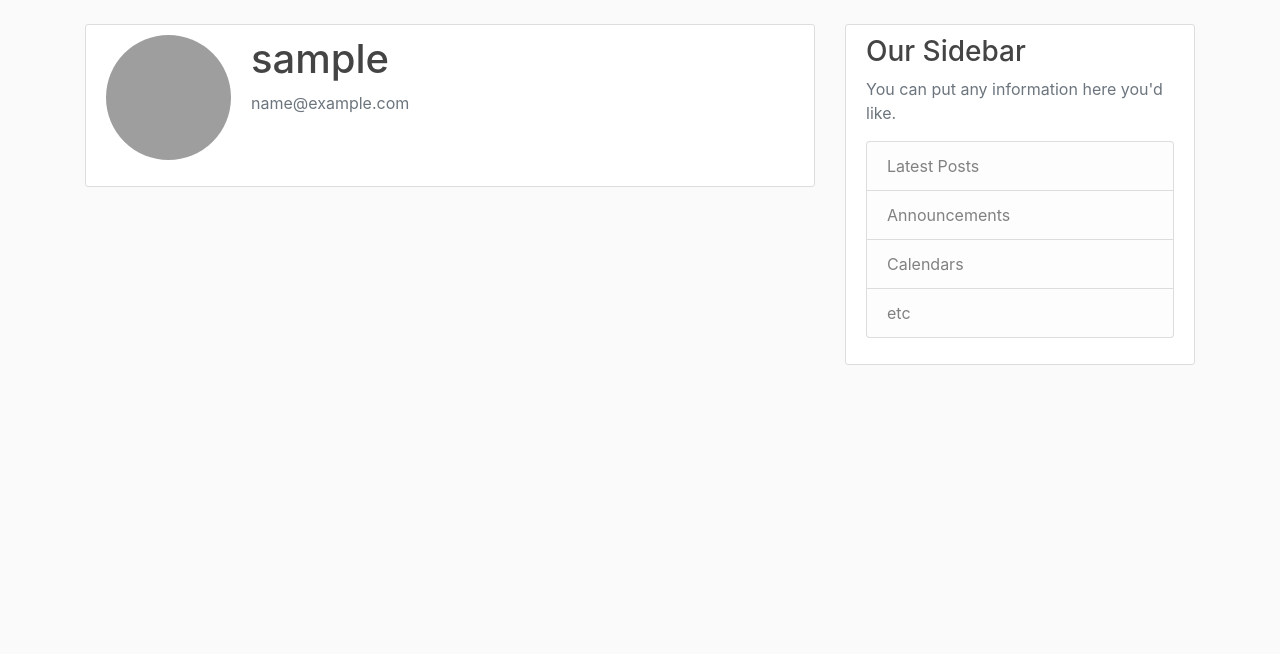
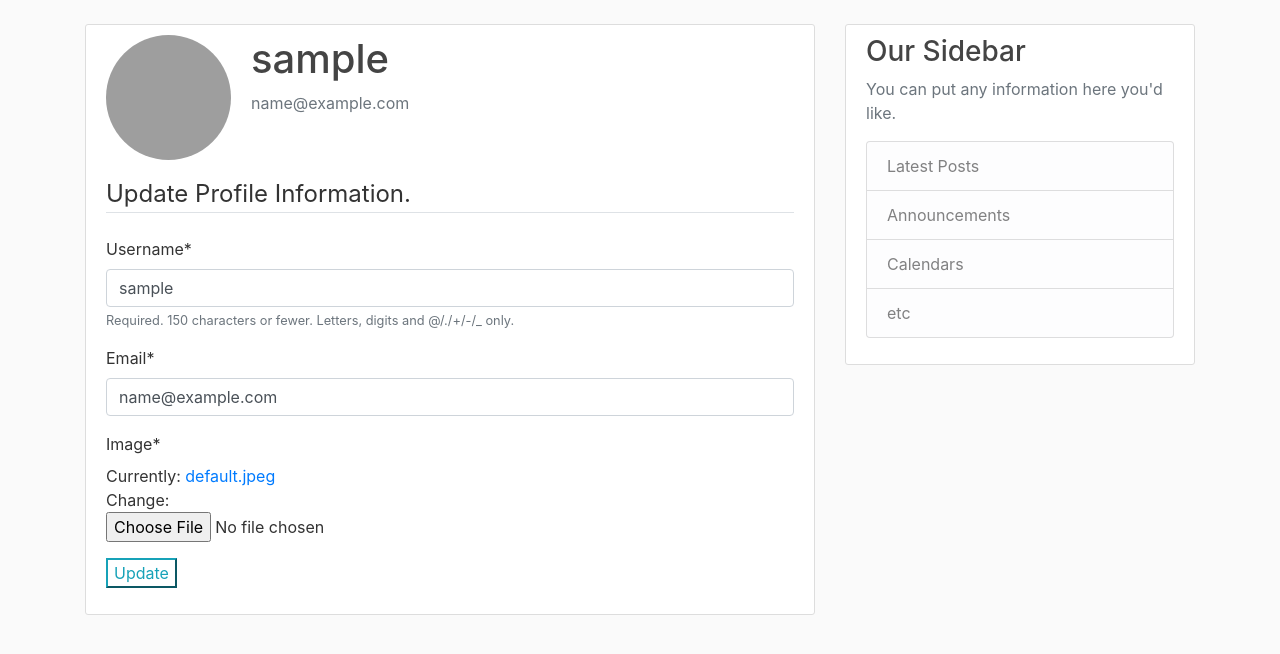
Before and after one commit to BlueHat01/PAM, a Django app: page /profile/ in a window 1280 px wide. Shown: the part 56-710 px from the top of the page. Run offline with Django 3.2, Linux system fonts and the light colour scheme; the visitor is signed in with stand-in values (Sample User, id 1); some libraries are stand-ins or nearby versions; grey boxes are pictures that could not be loaded.

Commit message:
user profile update

```diff
--- a/PAM1/urls.py
+++ b/PAM1/urls.py
@@ -35,6 +35,10 @@ urlpatterns = [
          auth_views.PasswordResetDoneView.as_view(
              template_name='user/password_reset_done.html'),
          name='password_reset_done'),
+    path('password-reset-confirm/<uidb64>/<token>',
+         auth_views.PasswordResetConfirmView.as_view(
+             template_name='user/password_reset_confirm.html'),
+         name='password_reset_confirm'),
     path('', include('workbench.urls')),
 ]
 
--- a/user/forms.py
+++ b/user/forms.py
@@ -1,6 +1,7 @@
 from django import forms
 from django.contrib.auth.models import User
 from django.contrib.auth.forms import UserCreationForm
+from .models import Profile
 
 
 class UserRegisterForm(UserCreationForm):
@@ -9,3 +10,17 @@ class UserRegisterForm(UserCreationForm):
     class Meta:
         model = User
         fields = ['username', 'email', 'password1', 'password2']
+
+
+class UserUpdateForm(forms.ModelForm):
+    email = forms.EmailField()
+
+    class Meta:
+        model = User
+        fields = ['username', 'email']
+
+
+class ProfileUpdateForm(forms.ModelForm):
+    class Meta:
+        model = Profile
+        fields = ['image']
--- a/user/models.py
+++ b/user/models.py
@@ -1,5 +1,6 @@
 from django.db import models
 from django.contrib.auth.models import User
+from PIL import Image
 
 class Profile(models.Model):
     user = models.OneToOneField(User, on_delete=models.CASCADE)
@@ -8,4 +9,12 @@ class Profile(models.Model):
     def __str__(self):
         return f'{self.user.username} Profile'
 
-# Create your models here.
+    def save(self):
+        super().save()
+
+        img = Image.open(self.image.path)
+
+        if img.height > 300 or img.width > 300:
+            output_size = (300,300)
+            img.thumbnail(output_size)
+            img.save(self.image.path)
--- a/user/templates/user/profile.html
+++ b/user/templates/user/profile.html
@@ -9,6 +9,16 @@
           <p class="text-secondary">{{ user.email }}</p>
         </div>
       </div>
-      <!-- FORM HERE -->
+       <form method="POST" enctype="multipart/form-data">
+              {% csrf_token %}
+              <fieldset class="'form-group">
+                  <legend class="border-bottom mb-4">Update Profile Information.</legend>
+                  {{ u_form|crispy}}
+                  {{ p_form|crispy}}
+              </fieldset>
+              <div class="form-group">
+                  <button class="btm btn-outline-info" type="submit">Update</button>
+              </div>
+          </form>
     </div>
 {% endblock content %}
--- a/user/views.py
+++ b/user/views.py
@@ -1,7 +1,8 @@
+from django.contrib.auth.decorators import login_required
 from django.shortcuts import render,redirect
 from django.contrib.auth import login, authenticate
 from django.contrib import messages
-from .forms import UserRegisterForm
+from .forms import UserRegisterForm, UserUpdateForm, ProfileUpdateForm
 
 
 def register(request):
@@ -19,5 +20,25 @@ def register(request):
         form = UserRegisterForm()
     return render(request, 'user/register.html', {'form': form})
 
+@login_required
 def profile(request):
-    return render(request, 'user/profile.html')
+    if request.method == 'POST':
+        u_form = UserUpdateForm(request.POST, instance=request.user)
+        p_form = ProfileUpdateForm(request.POST,
+                                   request.FILES,
+                                   instance=request.user.profile)
+        if u_form.is_valid() and p_form.is_valid():
+            u_form.save()
+            p_form.save()
+            messages.success(request, f'Your Account has been updated!')
+            return redirect('profile')
+    else:
+        u_form = UserUpdateForm(instance=request.user)
+        p_form = ProfileUpdateForm(instance=request.user.profile)
+
+    context = {
+        'u_form': u_form,
+        'p_form': p_form
+    }
+
+    return render(request, 'user/profile.html', context)
```
Also changed, not shown: PAM1/settings.py (+8 -5 lines), media/profile_pics/core.png (added), media/profile_pics/dptest_9aCE7go.jpeg (added).
